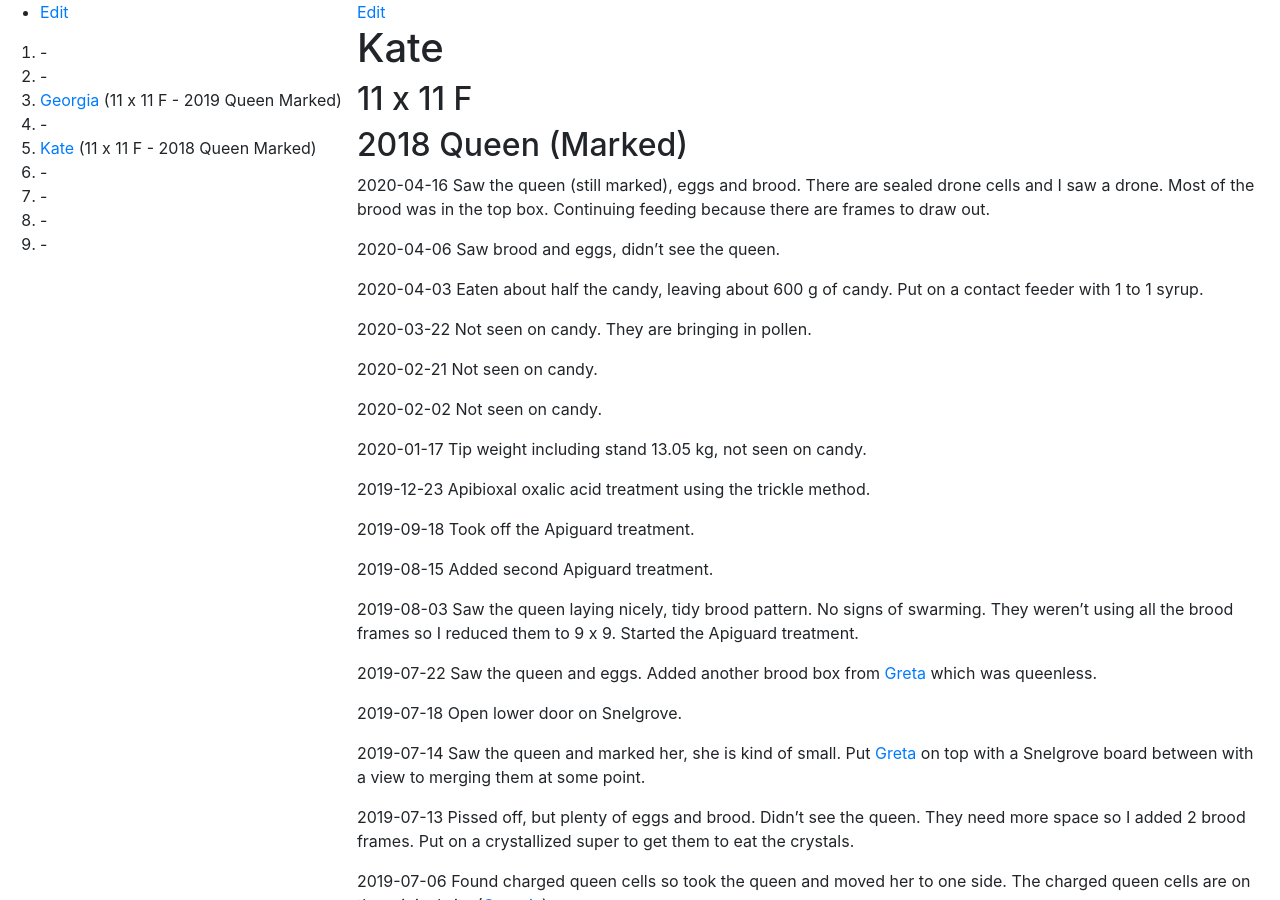
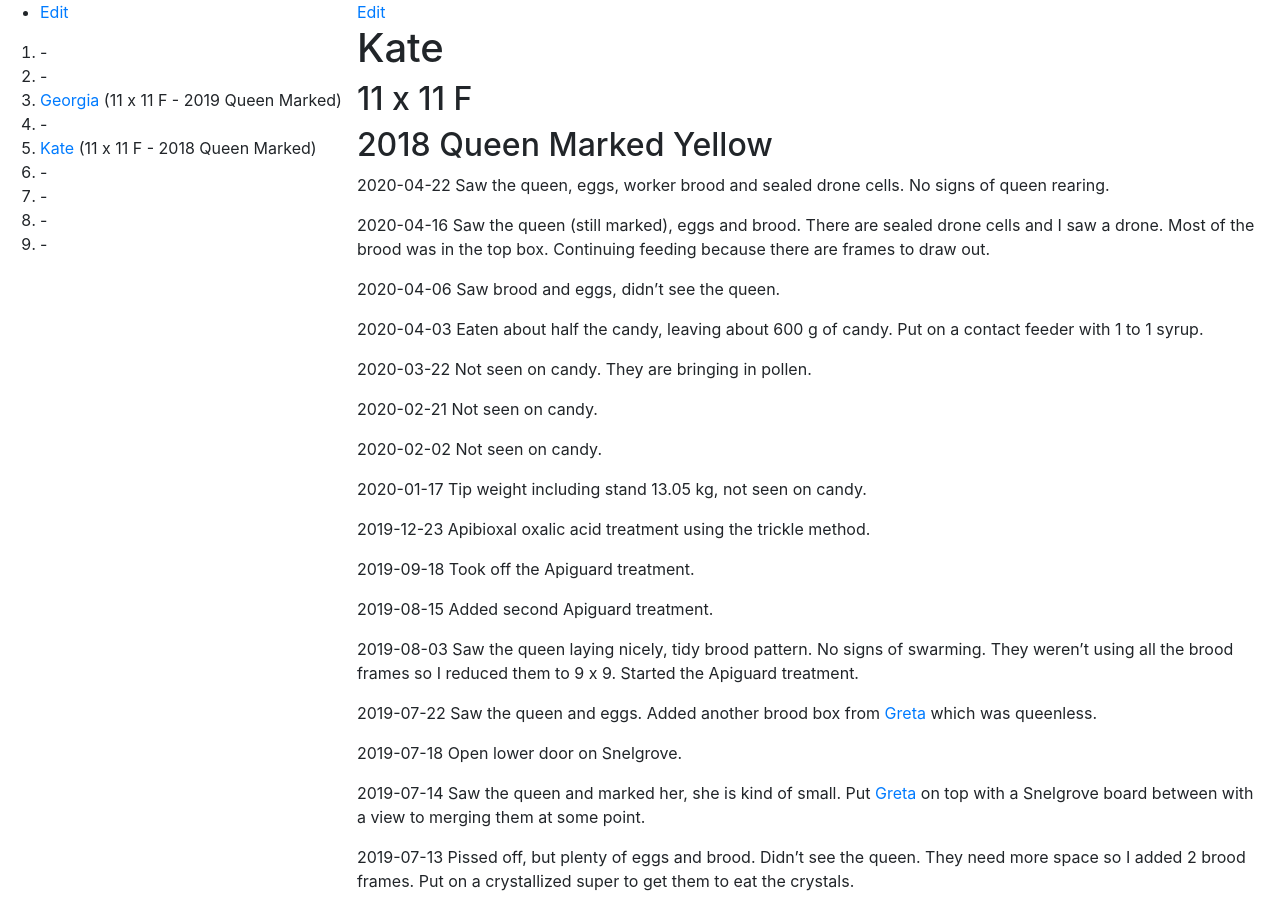
Before and after one commit to joejcollins/rhapsody-angel, a Jekyll site: the page built from queens/2018-kate.md, in a window 1280 px wide and 900 px high. Built offline with Jekyll 4.4.1, drawn with Linux system fonts in a browser that asks for light colours; our own code applies the rules of GitHub Pages for plain Markdown files.

Commit message:
Update 2018-kate.md

```diff
--- a/queens/2018-kate.md
+++ b/queens/2018-kate.md
@@ -1,6 +1,8 @@
 # Kate
 ## 11 x 11 F
-## 2018 Queen (Marked)
+## 2018 Queen Marked Yellow
+
+2020-04-22 Saw the queen, eggs, worker brood and sealed drone cells. No signs of queen rearing.
 
 2020-04-16 Saw the queen (still marked), eggs and brood.  There are sealed drone cells and I saw a drone.  Most of the brood was in the top box.  Continuing feeding because there are frames to draw out.
 
```
